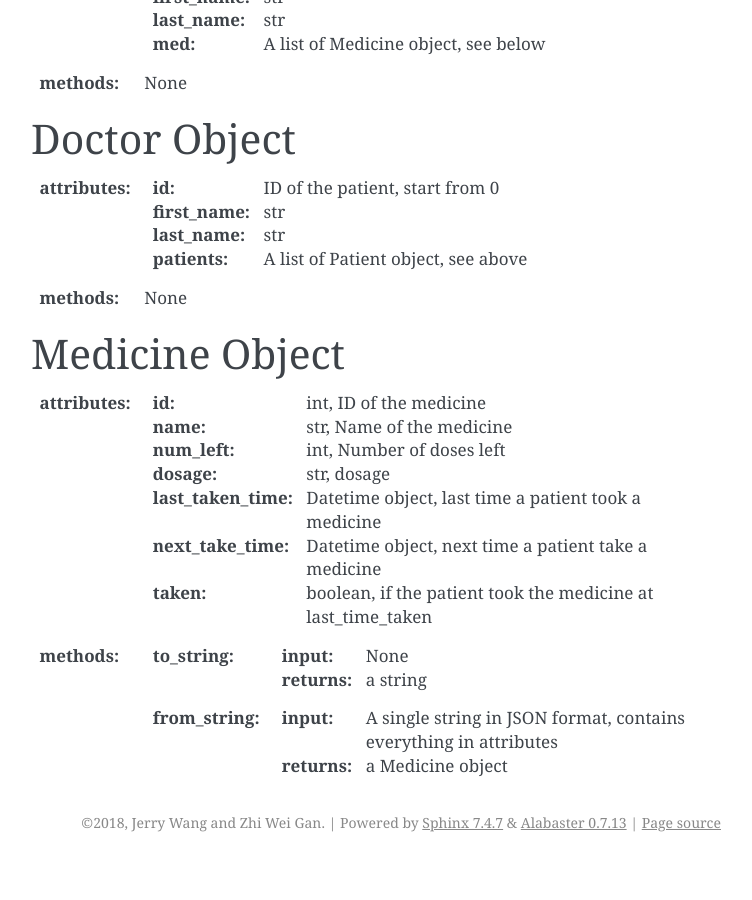
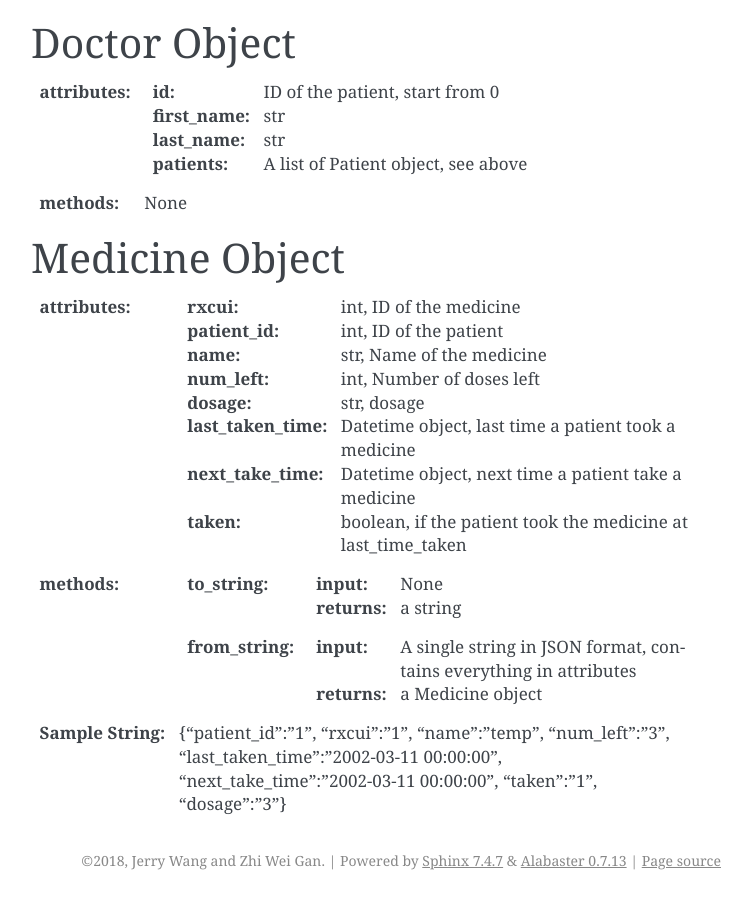
Before and after one commit to pkqxdd/medacognitive, a Sphinx documentation site: the page built from docs/README.rst, in a window 1280 px wide and 900 px high, scrolled down 1537 px. Shown: the whole window, without its empty margins (389-1141 px from the left). Built offline with Sphinx 7.4.7, drawn with Linux system fonts in a browser that asks for light colours; before the commit the page ends 2399 px from its top, so only the background shows below that; some of the changed text lies outside the part shown.

Commit message:
Update README.rst

```diff
--- a/docs/README.rst
+++ b/docs/README.rst
@@ -91,7 +90,8 @@
 ===============
 
 :attributes:
-  :id: int, ID of the medicine
+  :rxcui: int, ID of the medicine
+  :patient_id: int, ID of the patient
   :name: str, Name of the medicine
   :num_left: int, Number of doses left
   :dosage: str, dosage
@@ -106,3 +106,4 @@
   :from_string:
     :input: A single string in JSON format, contains everything in attributes
     :returns: a Medicine object
+:Sample String: {"patient_id":"1", "rxcui":"1", "name":"temp", "num_left":"3", "last_taken_time":"2002-03-11 00:00:00", "next_take_time":"2002-03-11 00:00:00", "taken":"1", "dosage":"3"}
```
Also changed, not shown: other parts of docs/README.rst (+0 -1 lines).
